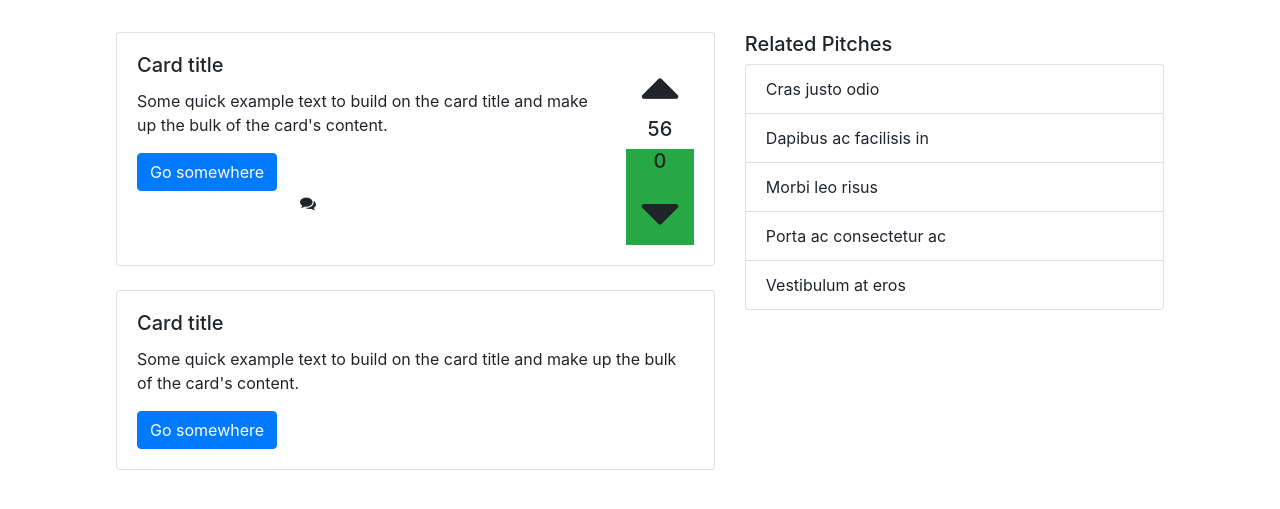
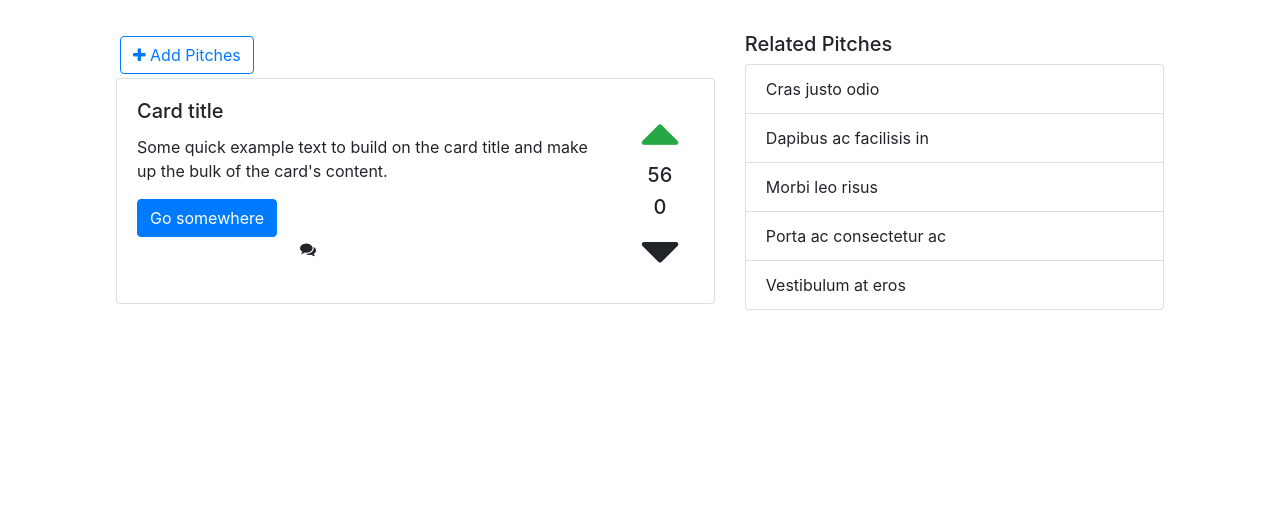
Before and after one commit to k-koech/Notebook, a Flask app: page / in a window 1280 px wide. Shown: the part 56-565 px from the top of the page. Run offline with Flask 2, Linux system fonts and the light colour scheme; some libraries are stand-ins or nearby versions.

Commit message:
updated index file

```diff
--- a/app/static/css/index.css
+++ b/app/static/css/index.css
@@ -1,5 +0,0 @@
-.votes
-{
-  background-color: #ff89 !important;
-  border: 1px solid red;
-}
--- a/app/templates/base.html
+++ b/app/templates/base.html
@@ -8,7 +8,9 @@
         <title> Pitches </title>
         {% endif %}
         <link rel="stylesheet" href="https://cdn.jsdelivr.net/npm/bootstrap@4.6.0/dist/css/bootstrap.min.css" integrity="sha384-B0vP5xmATw1+K9KRQjQERJvTumQW0nPEzvF6L/Z6nronJ3oUOFUFpCjEUQouq2+l" crossorigin="anonymous">
-        <link rel="stylesheet" href="https://cdnjs.cloudflare.com/ajax/libs/font-awesome/4.7.0/css/font-awesome.min.css" integrity="sha512-SfTiTlX6kk+qitfevl/7LibUOeJWlt9rbyDn92a1DqWOw9vWG2MFoays0sgObmWazO5BQPiFucnnEAjpAB+/Sw==" crossorigin="anonymous" referrerpolicy="no-referrer" />
+        <link rel="stylesheet" href="https://cdnjs.cloudflare.com/ajax/libs/font-awesome/4.7.0/css/font-awesome.min.css"  />
+        <link rel="stylesheet" href="{{url_for('static',filename='css/index.css')}}">
+
     </head>
     <body>
         <!-- Navbar block  -->
--- a/app/templates/index.html
+++ b/app/templates/index.html
@@ -1,16 +1,14 @@
 {% extends 'base.html'%}
 {% import 'macros.html' as macro%}
 
-{% block styles%}
-    {{ super() }}
-    <link rel="stylesheet" href="{{url_for('static',filename='css/index.css')}}">
-{% endblock %}
 
 <!-- Content block -->
 {% block content %}
 <div class="container ">
   <div class="row m-3 pt-3">
     <div class="col-md-7">
+        <button type="button" class="btn btn-outline-primary m-1" align="right"><i class="fa fa-plus" aria-hidden="true"></i>
+            Add Pitches</button>
         <div class="card mb-4" >
             <div class="card-body">
                 <div class="row">
@@ -25,13 +23,13 @@
                     </div>
 
                     <div class="col-md-2 text-center">
-                        <div class="bg-darkk votes">
-                            <i class="fa fa-caret-up fa-4x" aria-hidden="true"></i>
-                            <h5>56</h5>
+                        <div class="votes ">
+                            <i class="fa fa-caret-up fa-4x padding-top-0 text-success" aria-hidden="true"></i>
+                            <h5 >56</h5>
                         </div>
-                        <div class="bg-success votes">
-                            <h5>0</h5>
-                            <i class="fa fa-caret-down fa-4x" aria-hidden="true"></i>
+                        <div class="votes ">
+                            <h5 class="m-0 p-0 ">0</h5>
+                            <i class="fa fa-caret-down fa-4x " aria-hidden="true"></i>
                         </div>
 
                     </div>
@@ -40,13 +38,8 @@
             </div>
 
         </div>
-        <div class="card" >
-            <div class="card-body">
-              <h5 class="card-title">Card title</h5>
-              <p class="card-text">Some quick example text to build on the card title and make up the bulk of the card's content.</p>
-              <a href="#" class="btn btn-primary">Go somewhere</a>
-            </div>
-        </div>
+
+
     </div>
     <div class="col-md-5 ">
         <h5>Related Pitches</h5>
```
